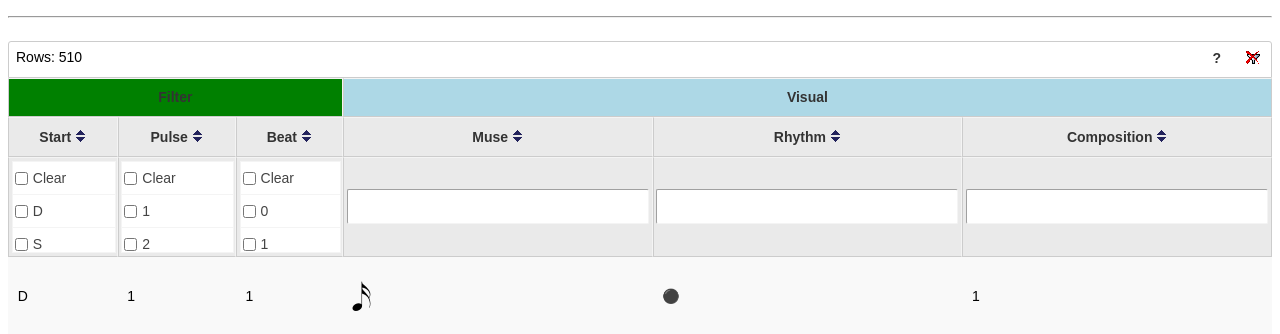
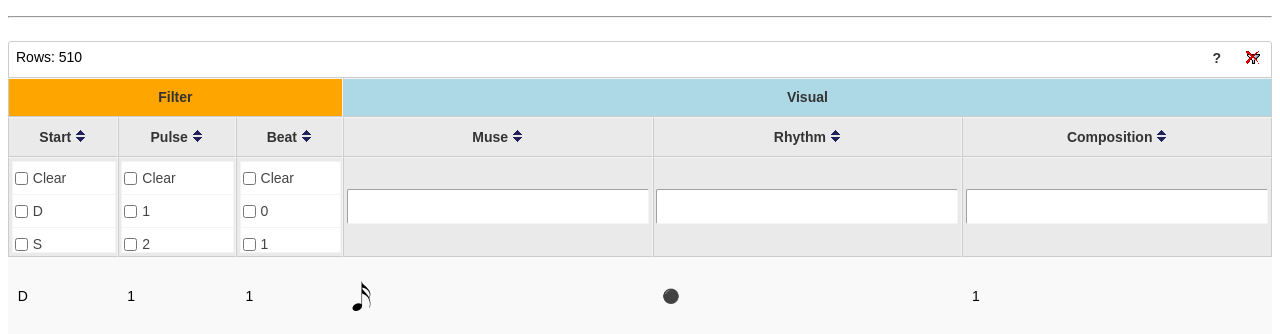
Before and after one commit to jpscribbles/rhythm-factory, a plain HTML site: page index.html in a window 1280 px wide. Shown: the part 54-388 px from the top of the page. Drawn offline with Linux system fonts and the light colour scheme.

Commit message:
Update index.html

```diff
--- a/index.html
+++ b/index.html
@@ -88,7 +88,7 @@ body.fade-out {
 <table style="width:100%"id="grouped-headers">
     <thead>
         <tr>
-            <th colspan="3" style="background-color:green">Filter</th>
+            <th colspan="3" style="background-color:orange">Filter</th>
             <th colspan="3" style="background-color:lightblue">Visual</th>
         </tr>
         <tr>
```
